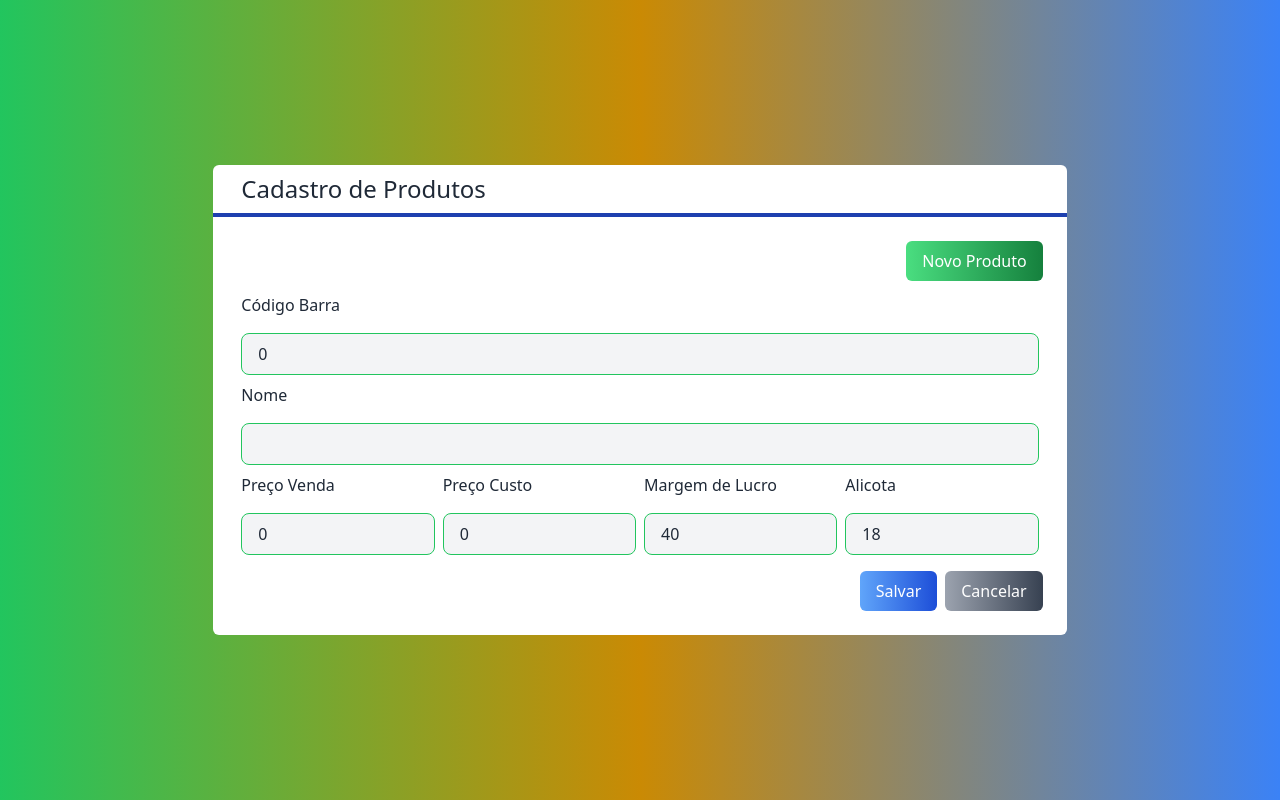
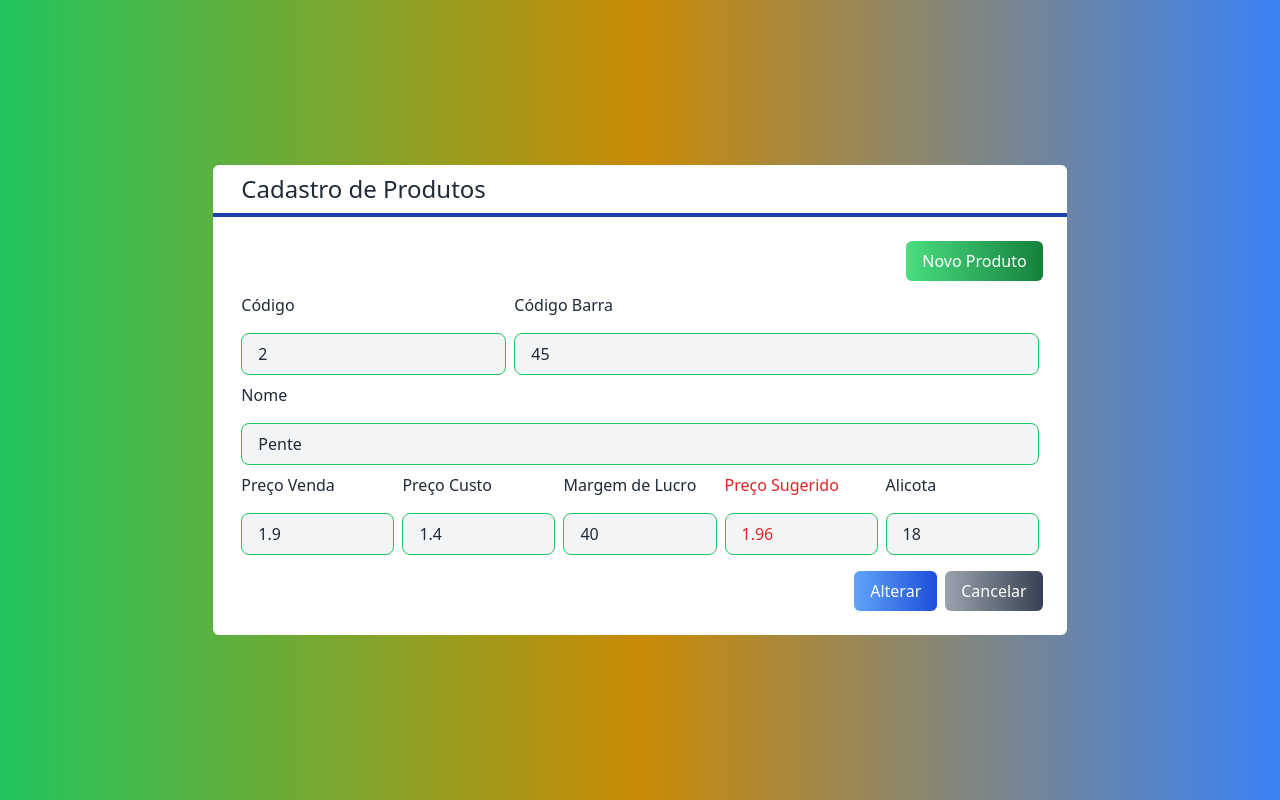
Before and after one commit to davidIsrael-rj/cadastro_produtos_Next.js, a Next.js app: page / in a window 1280 px wide. Built offline with nearby package versions, Linux system fonts and the light colour scheme.

Commit message:
Teste campo Preço Sugerido

```diff
--- a/src/components/Formulario.tsx
+++ b/src/components/Formulario.tsx
@@ -15,6 +15,25 @@ export default function Formulario(props: FormularioProps) {
     const [precCusto, setPrecCusto] = useState(props.produto?.preco_custo ?? 0)
     const [alicota, setAlicota] = useState(props.produto?.alicota ?? '18')
     const [margem, setMargem] = useState(props.produto?.margem ?? 40)
+    const [precSugerido, setPrecSugerido] = useState(precoSugerido(precVenda, precCusto, margem))
+
+    function precoSugerido(precVenda, preCusto, margem) {
+        const precSug = (((preCusto * margem) / 100) + preCusto)
+        // const resultado = `R$ ${(precSug.toFixed(2)).replace('.', ',')}`
+        return precSug
+
+    }
+
+    function corPS(pV, pS) {
+
+        if (pV > pS) {
+            return "text-green-600"
+        } else if (pV === pS) {
+            return "text-blue-600"
+        } else {
+            return "text-red-600"
+        }
+    }
 
     return (
         <div>
@@ -31,6 +50,7 @@ export default function Formulario(props: FormularioProps) {
                 <Entrada texto="Preço Venda" valor={precVenda} valorMudou={setPreVenda} classNam="flex-1 w-2" />
                 <Entrada texto="Preço Custo" valor={precCusto} valorMudou={setPrecCusto} classNam="flex-1 w-2" />
                 <Entrada texto="Margem de Lucro" valor={margem} valorMudou={setMargem} classNam="flex-1 w-2" />
+                <Entrada texto="Preço Sugerido" valor={precSugerido} valorMudou={setPrecSugerido} classNam={`flex-1 w-2 ${corPS(precVenda, precSugerido)}`} />
                 <Entrada texto="Alicota" valor={alicota} valorMudou={setAlicota} classNam={`flex-1 w-2 `} />
             </div>
             <div className="flex justify-end mt-3">
--- a/src/pages/index.tsx
+++ b/src/pages/index.tsx
@@ -7,7 +7,7 @@ import Produto from "@/core/Produto";
 export default function Home() {
   const produtos = [
     new Produto("123456", "Caneta", 1.19, 0.90, 40, "18", "1"),
-    new Produto("45", "Pente", 2.96, 1.40, 40, "18", "2"),
+    new Produto("45", "Pente", 1.90, 1.40, 40, "18", "2"),
     new Produto("70", "Toalha", 11.50, 5.90, 40, "18", "3"),
     new Produto("55", "Panela", 55.49, 20.00, 40, "18", "4"),
     new Produto("65", "Camiseta", 25.90, 19.90, 40, "18", "5"),
@@ -33,7 +33,7 @@ export default function Home() {
         {/* <Tabela produtos={produtos}
           produtoSelecionado={produtoSelecionado}
           produtoExcluido={produtoExcluido} /> */}
-          <Formulario produto={null}/>
+          <Formulario produto={produtos[1]}/>
       </Layout>
     </div>
 
```
